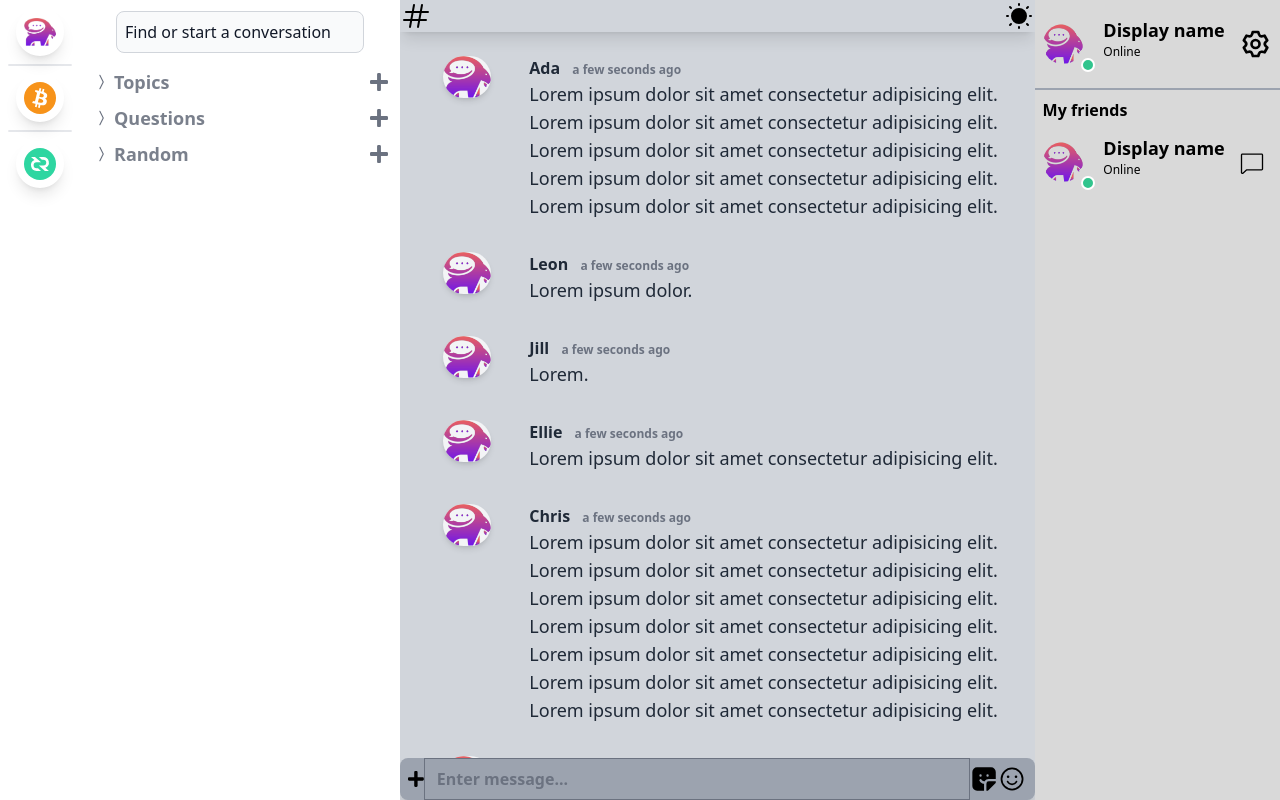
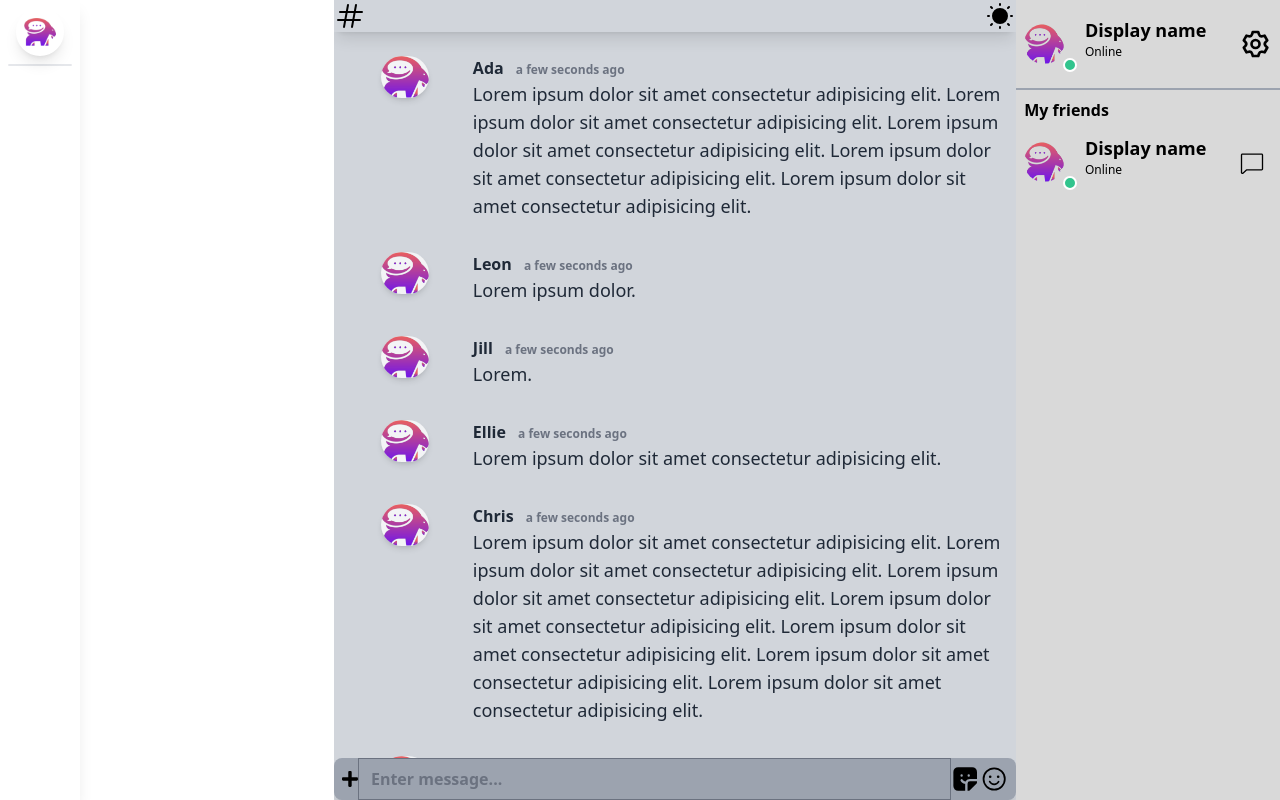
Before and after one commit to Pham-ngoc/ScreamZ, a Nuxt app: page / in a window 1280 px wide. Built offline with nearby package versions, Linux system fonts and the light colour scheme.

Commit message:
first message

```diff
--- a/components/ChannelBar/index.vue
+++ b/components/ChannelBar/index.vue
@@ -1,14 +1,19 @@
 <template >
-    <div class='w-80  h-full fixed top-0 left-[80px] bg-white dark:bg-[#1f2937] text-gray-500 dark:text-white' >
+    <div class='w-64  h-full fixed top-0 left-[80px] bg-white dark:bg-[#1f2937] text-gray-500 dark:text-white' >
       <ChannelBarBlock />
       <div class='channel-container '>
-        <ChannelBarDropdown header='Topics' :selections="topics" />
+        <ChannelBarDropdown v-for="chanel in useChanel().getConversations" :header="chanel.name"  />
         <ChannelBarDropdown header='Questions' :selections="questions" />
         <ChannelBarDropdown header='Random' :selections="random" />
       </div>
+      <h1>
+      </h1>
     </div>
 </template>
 <script setup>
+console.log(useChanel().conversations)
+const chanelId= defineProps(['chanelId'])
+console.log(chanelId)
 const topics = ['tailwind-css', 'react'];
 const questions = ['jit-compilation', 'purge-files', 'dark-mode'];
 const random = ['variants', 'plugins'];
--- a/components/ContentContainer/index.vue
+++ b/components/ContentContainer/index.vue
@@ -1,5 +1,5 @@
 <template>
-    <div class='content-container relative ml-[400px] overflow-y-auto'>
+    <div class='content-container relative ml-[334px] overflow-y-auto'>
       <TopNavigation />
       <div class='content-list'>
         <ContentContainerPost
--- a/components/SideBar/index.vue
+++ b/components/SideBar/index.vue
@@ -1,7 +1,7 @@
 <template>
   <div class="fixed top-0 left-0 h-full w-20 flex flex-col
                   bg-white dark:bg-gray-900 shadow-lg">
-    <NuxtLink>
+    <NuxtLink >
       <SideBarIcon >
         <template v-slot:icon>
           <NuxtImg src="/img/ScreamZLogo.png" width="32" height="32" />
@@ -9,20 +9,20 @@
       </SideBarIcon>
     </NuxtLink>
     <hr className="sidebar-hr" />
-    <NuxtLink>
-      <SideBarIcon >
-        <template v-slot:icon>
-          <svg xmlns="http://www.w3.org/2000/svg" width="32" height="32" viewBox="0 0 32 32"><g fill="none" fill-rule="evenodd"><circle cx="16" cy="16" r="16" fill="#F7931A"/><path fill="#FFF" fill-rule="nonzero" d="M23.189 14.02c.314-2.096-1.283-3.223-3.465-3.975l.708-2.84l-1.728-.43l-.69 2.765c-.454-.114-.92-.22-1.385-.326l.695-2.783L15.596 6l-.708 2.839c-.376-.086-.746-.17-1.104-.26l.002-.009l-2.384-.595l-.46 1.846s1.283.294 1.256.312c.7.175.826.638.805 1.006l-.806 3.235c.048.012.11.03.18.057l-.183-.045l-1.13 4.532c-.086.212-.303.531-.793.41c.018.025-1.256-.313-1.256-.313l-.858 1.978l2.25.561c.418.105.828.215 1.231.318l-.715 2.872l1.727.43l.708-2.84c.472.127.93.245 1.378.357l-.706 2.828l1.728.43l.715-2.866c2.948.558 5.164.333 6.097-2.333c.752-2.146-.037-3.385-1.588-4.192c1.13-.26 1.98-1.003 2.207-2.538zm-3.95 5.538c-.533 2.147-4.148.986-5.32.695l.95-3.805c1.172.293 4.929.872 4.37 3.11zm.535-5.569c-.487 1.953-3.495.96-4.47.717l.86-3.45c.975.243 4.118.696 3.61 2.733z"/></g></svg>
-        </template>
-      </SideBarIcon>
-    </NuxtLink>
-    <hr className="sidebar-hr" />
-    <NuxtLink>
-      <SideBarIcon >
-        <template v-slot:icon>
-          <svg xmlns="http://www.w3.org/2000/svg" width="32" height="32" viewBox="0 0 32 32"><g fill="none" fill-rule="evenodd"><circle cx="16" cy="16" r="16" fill="#2ED6A1"/><path fill="#FFF" fill-rule="nonzero" d="M14.856 17.62h4.42a2.987 2.987 0 0 0 2.978-2.996a2.987 2.987 0 0 0-2.978-2.995H17.87L14.856 9h4.42a5.602 5.602 0 0 1 5.488 4.545a5.632 5.632 0 0 1-3.379 6.29l3.485 3.042h-3.991l-6.023-5.258zm2.157-3.36h-4.42a2.987 2.987 0 0 0-2.978 2.994a2.987 2.987 0 0 0 2.978 2.995H14l3.012 2.63h-4.419a5.602 5.602 0 0 1-5.488-4.545a5.632 5.632 0 0 1 3.379-6.29L7.002 9h3.991l6.02 5.26z"/></g></svg>
-        </template>
-      </SideBarIcon>
-    </NuxtLink>
+<!--    <NuxtLink>-->
+<!--      <SideBarIcon >-->
+<!--        <template v-slot:icon>-->
+<!--          <svg xmlns="http://www.w3.org/2000/svg" width="32" height="32" viewBox="0 0 32 32"><g fill="none" fill-rule="evenodd"><circle cx="16" cy="16" r="16" fill="#F7931A"/><path fill="#FFF" fill-rule="nonzero" d="M23.189 14.02c.314-2.096-1.283-3.223-3.465-3.975l.708-2.84l-1.728-.43l-.69 2.765c-.454-.114-.92-.22-1.385-.326l.695-2.783L15.596 6l-.708 2.839c-.376-.086-.746-.17-1.104-.26l.002-.009l-2.384-.595l-.46 1.846s1.283.294 1.256.312c.7.175.826.638.805 1.006l-.806 3.235c.048.012.11.03.18.057l-.183-.045l-1.13 4.532c-.086.212-.303.531-.793.41c.018.025-1.256-.313-1.256-.313l-.858 1.978l2.25.561c.418.105.828.215 1.231.318l-.715 2.872l1.727.43l.708-2.84c.472.127.93.245 1.378.357l-.706 2.828l1.728.43l.715-2.866c2.948.558 5.164.333 6.097-2.333c.752-2.146-.037-3.385-1.588-4.192c1.13-.26 1.98-1.003 2.207-2.538zm-3.95 5.538c-.533 2.147-4.148.986-5.32.695l.95-3.805c1.172.293 4.929.872 4.37 3.11zm.535-5.569c-.487 1.953-3.495.96-4.47.717l.86-3.45c.975.243 4.118.696 3.61 2.733z"/></g></svg>-->
+<!--        </template>-->
+<!--      </SideBarIcon>-->
+<!--    </NuxtLink>-->
+<!--    <hr className="sidebar-hr" />-->
+<!--    <NuxtLink>-->
+<!--      <SideBarIcon >-->
+<!--        <template v-slot:icon>-->
+<!--          <svg xmlns="http://www.w3.org/2000/svg" width="32" height="32" viewBox="0 0 32 32"><g fill="none" fill-rule="evenodd"><circle cx="16" cy="16" r="16" fill="#2ED6A1"/><path fill="#FFF" fill-rule="nonzero" d="M14.856 17.62h4.42a2.987 2.987 0 0 0 2.978-2.996a2.987 2.987 0 0 0-2.978-2.995H17.87L14.856 9h4.42a5.602 5.602 0 0 1 5.488 4.545a5.632 5.632 0 0 1-3.379 6.29l3.485 3.042h-3.991l-6.023-5.258zm2.157-3.36h-4.42a2.987 2.987 0 0 0-2.978 2.994a2.987 2.987 0 0 0 2.978 2.995H14l3.012 2.63h-4.419a5.602 5.602 0 0 1-5.488-4.545a5.632 5.632 0 0 1 3.379-6.29L7.002 9h3.991l6.02 5.26z"/></g></svg>-->
+<!--        </template>-->
+<!--      </SideBarIcon>-->
+<!--    </NuxtLink>-->
   </div>
 </template>
--- a/components/UserOffCanvas/Content/index.vue
+++ b/components/UserOffCanvas/Content/index.vue
@@ -25,7 +25,6 @@
 
 <script setup>
 
-import {userContainer} from "~/composables/userContainer.js";
 </script>
 
 <style scoped>
--- /dev/null
+++ b/composables/useAuth.js
@@ -0,0 +1,32 @@
+import {defineStore} from "pinia";
+
+import { Orbis } from '@orbisclub/orbis-sdk'
+
+export const useDarkMode = defineStore('auth', async ()=>{
+    const state = reactive({
+        orbis: null,
+        project: null,
+        contexts: [],
+        userProfile: null,
+        userDetail: null,
+        isConnected: true
+
+    })
+    const orbis= new Orbis({
+        PINATA_GATEWAY: "beige-changing-squirrel-773.mypinata.cloud",
+        PINATA_API_KEY: "160f16c829a96b1ca299",
+        PINATA_SECRET_API_KEY: "88568421a28b362be7934cef000bfc4eb724b1d17ce3c18e08ee537ff2ccd087"
+    })
+    let isConnected = await orbis.isConnected();
+    if (!isConnected) {
+        state.userDetail = await orbis.connect_v2({
+            provider: window.phantom?.solana,
+            chain: "solana",
+            lit: false
+        })
+    } else {
+        state.isConnected = true
+        state.userDetail = isConnected
+    }
+    state.userProfile = orbis.getProfile(state.userDetail.did)
+})
--- /dev/null
+++ b/composables/useChanel.js
@@ -0,0 +1,23 @@
+import {defineStore} from "pinia";
+
+
+export const useChanel = defineStore('chanel', {
+
+    state: () => ({
+        conversations: [
+            {
+                name: 'John Doe',
+            },{
+                name: 'cc',
+            }
+        ],
+    }),
+    actions: {
+
+    },
+    getters: {
+        getConversations() {
+            return this.conversations;
+        }
+    }
+})
--- a/layouts/default.vue
+++ b/layouts/default.vue
@@ -1,7 +1,7 @@
 <template>
   <div class="flex flex-row " style="height: 100vh">
     <SideBar/>
-    <ChannelBar></ChannelBar>
+
     <slot/>
     <UserOffCanvas/>
   </div>
--- a/package.json
+++ b/package.json
@@ -16,13 +16,12 @@
   },
   "dependencies": {
     "@nuxt/image": "^1.0.0-rc.3",
-    "@orbisclub/orbis-sdk": "^0.4.87",
+    "@orbisclub/orbis-sdk": "^0.4.88",
     "@pinia/nuxt": "^0.4.11",
     "flowbite": "^1.8.1",
     "moment": "^2.29.4",
     "pinia": "^2.1.6"
   },
-
   "overrides": {
     "vue": "latest"
   }
--- /dev/null
+++ b/pages/chanel/[id].vue
@@ -0,0 +1,12 @@
+<template>
+  <ChannelBar :chanelId="useRoute().params.id"></ChannelBar>
+  <content-container></content-container>
+</template>
+<script setup>
+
+
+</script>
+
+<style scoped>
+
+</style>
```
Also changed, not shown: 1 other file (tests, documents, lock files or other folders).
